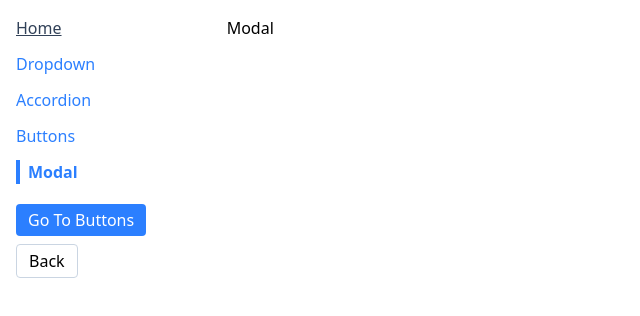
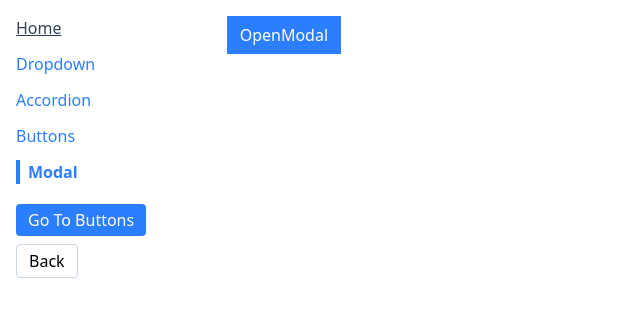
Before and after one commit to chee86j/Python_Practice, a React (Vite) app in the folder JavaScript Practice/Projects/Project6NavBarReactRouter/comps/: page /modal in a window 1280 px wide. Shown: the top 316 px of the page, without its empty margins (0-640 px from the left). Built offline with nearby package versions, Linux system fonts and the light colour scheme.

Commit message:
Add button-triggered modal rendering on ModalPage

```diff
--- a/JavaScript Practice/Projects/Project6NavBarReactRouter/comps/src/components/Modal.js
+++ b/JavaScript Practice/Projects/Project6NavBarReactRouter/comps/src/components/Modal.js
@@ -1,5 +1,5 @@
-function Modal () {
-    return <div>Modal</div>
+function Modal() {
+    return <div>Modal!</div>
 }
 
 export default Modal
--- a/JavaScript Practice/Projects/Project6NavBarReactRouter/comps/src/pages/ModalPage.js
+++ b/JavaScript Practice/Projects/Project6NavBarReactRouter/comps/src/pages/ModalPage.js
@@ -1,9 +1,18 @@
+import { useState } from 'react';
 import Modal from '../components/Modal';
+import Button from '../components/Button';
 
 function ModalPage() {
+    const [showModal, setShowModal] = useState(false);
+
+    const handleClick = () => {
+        setShowModal(true);
+    }
+
     return (
         <div>
-            <Modal />
+            <Button onClick={handleClick} primary>OpenModal</Button>
+            {showModal && <Modal />}
         </div>
     )
 }
```
